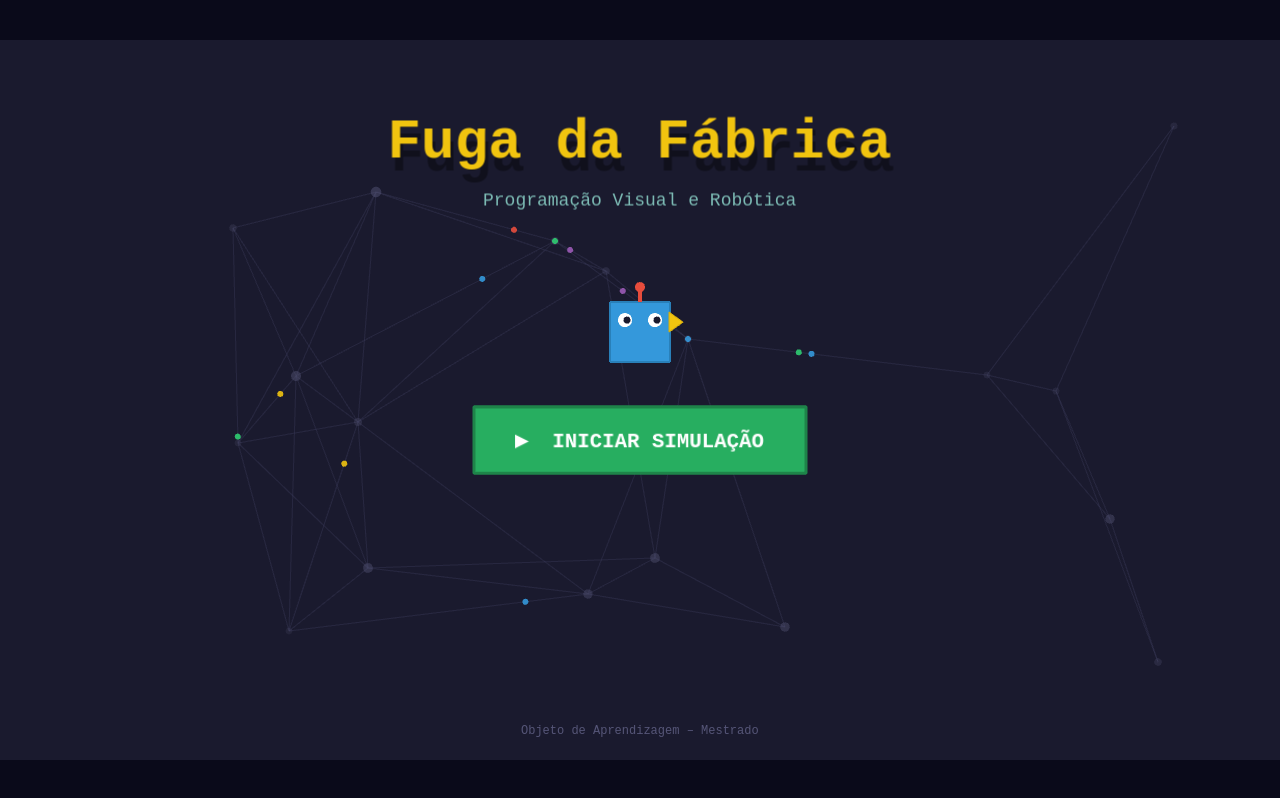
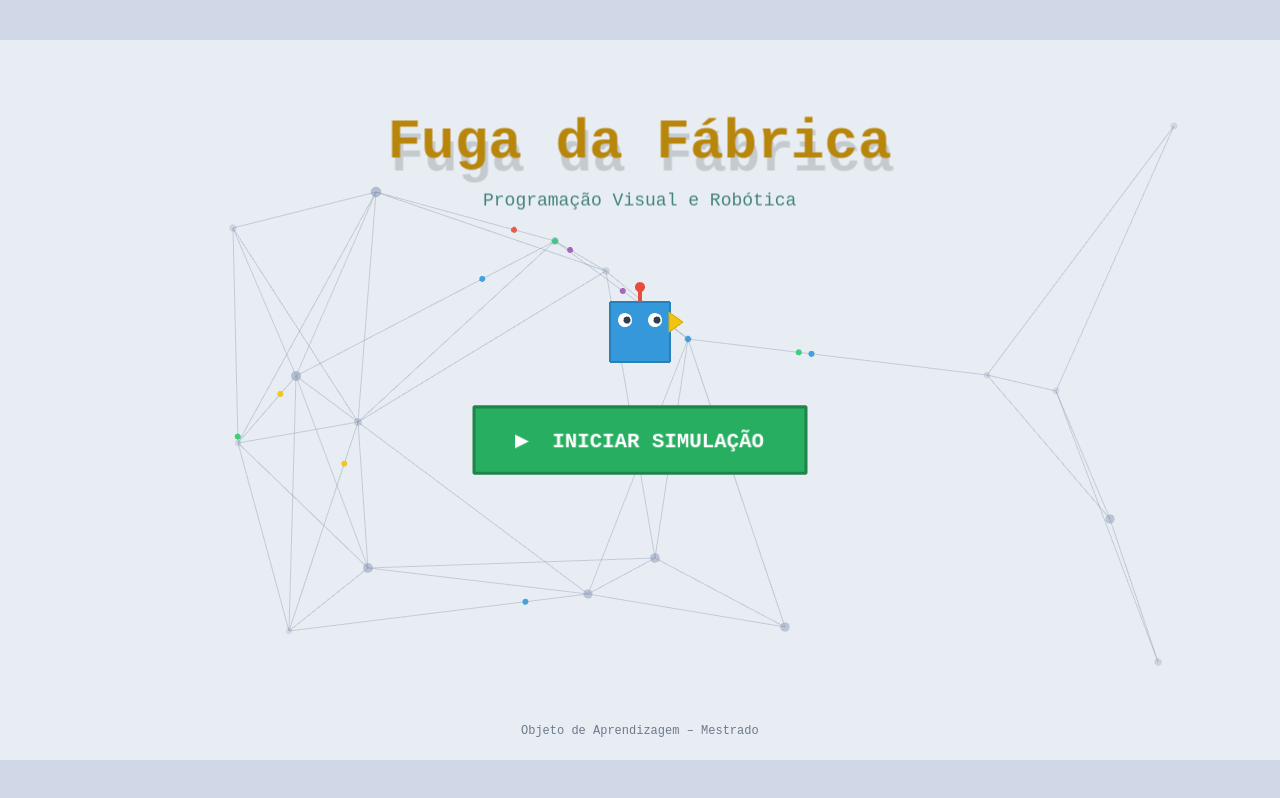
Before and after one commit to amfabian/fuga-da-fabrica, a website built with Vite: page index.html in a window 1280 px wide. Built offline with nearby package versions, Linux system fonts and the light colour scheme; animation ran at ten frames a second.

Commit message:
ajustes estilo

```diff
--- a/src/main.js
+++ b/src/main.js
@@ -30,7 +30,7 @@ const config = {
     width: GAME_WIDTH,
     height: GAME_HEIGHT,
     parent: "phaser-container",
-    backgroundColor: "#1a1a2e",
+    backgroundColor: "#e8edf3",
     scale: {
         mode: Phaser.Scale.FIT,
         autoCenter: Phaser.Scale.CENTER_BOTH,
--- a/src/scenes/LogicScene.js
+++ b/src/scenes/LogicScene.js
@@ -62,16 +62,16 @@ export class LogicScene extends Phaser.Scene {
             fullH / 2,
             halfW,
             fullH,
-            0x0f0f23,
+            0xdce3ed,
         );
-        bg.setAlpha(0.5);
+        bg.setAlpha(0.6);
 
         // Título
         this.add
             .text(halfW / 2, 30, "LÓGICA", {
                 fontFamily: "monospace",
                 fontSize: "22px",
-                color: "#f1c40f",
+                color: "#b8860b",
             })
             .setOrigin(0.5);
 
@@ -140,9 +140,9 @@ export class LogicScene extends Phaser.Scene {
             paletteY,
             halfW - 40,
             50,
-            0x1a1a3e,
+            0xc8d0e0,
         );
-        paletteBg.setStrokeStyle(1, 0x3a3a5c);
+        paletteBg.setStrokeStyle(1, 0x8899aa);
         paletteBg.setAlpha(0.8);
         this.paletteObjects.push(paletteBg);
 
@@ -150,7 +150,7 @@ export class LogicScene extends Phaser.Scene {
             .text(20, paletteY, "Paleta:", {
                 fontFamily: "monospace",
                 fontSize: "13px",
-                color: "#888",
+                color: "#4a5568",
             })
             .setOrigin(0, 0.5);
         this.paletteObjects.push(paletteLabel);
@@ -270,12 +270,23 @@ export class LogicScene extends Phaser.Scene {
         const level = LEVELS[levelNum];
         const instructions = level ? level.instructions : [];
 
+        // Título "Instruções"
+        const title = this.add
+            .text(halfW - 20, fullH - 180, "Instruções", {
+                fontFamily: "monospace",
+                fontSize: "16px",
+                color: "#2c3e50",
+                fontStyle: "bold",
+            })
+            .setOrigin(1, 0.5);
+        this.instructionObjects.push(title);
+
         instructions.forEach((text, i) => {
             const t = this.add
-                .text(halfW - 20, fullH - 160 + i * 20, text, {
+                .text(halfW - 20, fullH - 155 + i * 24, text, {
                     fontFamily: "monospace",
-                    fontSize: "11px",
-                    color: "#666",
+                    fontSize: "14px",
+                    color: "#3a4a5c",
                 })
                 .setOrigin(1, 0.5);
             this.instructionObjects.push(t);
--- a/src/scenes/SimulationScene.js
+++ b/src/scenes/SimulationScene.js
@@ -20,8 +20,8 @@ import Phaser from "phaser";
 const GRID_COLS = 5;
 const GRID_ROWS = 5;
 const CELL_SIZE = 80;
-const GRID_LINE_COLOR = 0x3a3a5c;
-const GRID_LINE_ALPHA = 0.8;
+const GRID_LINE_COLOR = 0x6b7a99;
+const GRID_LINE_ALPHA = 0.9;
 
 /**
  * Mapa de direção → delta de grid.
@@ -52,11 +52,11 @@ export const LEVELS = {
         obstacles: [],
         availableNodes: ["move_forward"],
         instructions: [
-            '1. Clique em "+ MOVER FRENTE" para criar nós',
-            "2. Clique na porta verde (●) de saída",
+            '1. Clique em "+ MOVER FRENTE" para criar nós.',
+            "2. Clique na porta verde (●) de saída,",
             "   depois na porta vermelha (●) de entrada",
-            "   para conectá-los com um fio",
-            '3. Conecte 3 nós "MOVER FRENTE" ao "INÍCIO"',
+            "   para conectá-los com um fio.",
+            '3. Conecte 3 nós "MOVER FRENTE" ao "INÍCIO".',
             '4. Clique em "▶ EXECUTAR" para rodar!',
         ],
     },
@@ -69,8 +69,8 @@ export const LEVELS = {
         obstacles: [],
         availableNodes: ["move_forward", "turn_right", "turn_left"],
         instructions: [
-            '1. Use "MOVER FRENTE" e "GIRAR DIREITA"',
-            "2. Mova para a direita, gire, e continue",
+            '1. Use "MOVER FRENTE" e "GIRAR DIREITA".',
+            "2. Mova para a direita, gire e continue.",
             "3. A bateria está em posição aleatória!",
             '4. Clique em "▶ EXECUTAR" para testar!',
         ],
@@ -141,11 +141,11 @@ export const LEVELS = {
             "check_sensor",
         ],
         instructions: [
-            '1. Use "VERIFICAR SENSOR" sobre as caixas',
-            "2. O robô deve ESTAR SOBRE a caixa para",
-            "   verificar se é verde (Livre) ou vermelha",
-            "   (Bloq.)",
-            "3. Verifique as DUAS caixas e chegue",
+            '1. Use "VERIFICAR SENSOR" sobre as caixas.',
+            "2. O robô deve estar sobre a caixa para",
+            "   verificar se é verde (livre) ou vermelha",
+            "   (bloqueada).",
+            "3. Verifique as duas caixas e chegue",
             "   à bateria para vencer!",
             '4. Clique em "▶ EXECUTAR" para testar!',
         ],
@@ -196,7 +196,7 @@ export class SimulationScene extends Phaser.Scene {
             .text(halfW / 2, 30, "SIMULAÇÃO", {
                 fontFamily: "monospace",
                 fontSize: "22px",
-                color: "#94e2d5",
+                color: "#1a6b5a",
             })
             .setOrigin(0.5);
 
@@ -205,14 +205,14 @@ export class SimulationScene extends Phaser.Scene {
             .text(halfW / 2, 58, "", {
                 fontFamily: "monospace",
                 fontSize: "14px",
-                color: "#888",
+                color: "#4a5568",
             })
             .setOrigin(0.5);
         this._updateLevelText();
 
         // Linha divisória na borda direita
         const divider = this.add.graphics();
-        divider.lineStyle(2, 0x555577, 1);
+        divider.lineStyle(2, 0x8899aa, 1);
         divider.lineBetween(halfW - 1, 0, halfW - 1, fullH);
     }
 
--- a/src/scenes/SplashScene.js
+++ b/src/scenes/SplashScene.js
@@ -66,7 +66,7 @@ export class SplashScene extends Phaser.Scene {
 
         // Desenhar os fios (linhas finas)
         this.wireGraphics = this.add.graphics();
-        this.wireGraphics.lineStyle(1, 0x3a3a5c, 0.4);
+        this.wireGraphics.lineStyle(1, 0x8899aa, 0.4);
         for (const edge of this.bgEdges) {
             this.wireGraphics.lineBetween(
                 edge.from.x,
@@ -78,7 +78,7 @@ export class SplashScene extends Phaser.Scene {
 
         // Desenhar os nós (círculos pequenos)
         for (const node of this.bgNodes) {
-            const circle = this.add.circle(node.x, node.y, 4, 0x555577, 0.6);
+            const circle = this.add.circle(node.x, node.y, 4, 0x7788aa, 0.6);
             // Pulso suave nos nós
             this.tweens.add({
                 targets: circle,
@@ -120,7 +120,7 @@ export class SplashScene extends Phaser.Scene {
                 color: "#000000",
             })
             .setOrigin(0.5)
-            .setAlpha(0.4);
+            .setAlpha(0.15);
 
         // Título principal
         const title = this.add
@@ -128,7 +128,7 @@ export class SplashScene extends Phaser.Scene {
                 fontFamily: "monospace",
                 fontSize: "56px",
                 fontStyle: "bold",
-                color: "#f1c40f",
+                color: "#b8860b",
             })
             .setOrigin(0.5)
             .setAlpha(0);
@@ -147,7 +147,7 @@ export class SplashScene extends Phaser.Scene {
             .text(W / 2, 160, "Programação Visual e Robótica", {
                 fontFamily: "monospace",
                 fontSize: "18px",
-                color: "#94e2d5",
+                color: "#1a6b5a",
             })
             .setOrigin(0.5)
             .setAlpha(0);
@@ -243,7 +243,7 @@ export class SplashScene extends Phaser.Scene {
             .text(W / 2, H - 30, "Objeto de Aprendizagem – Mestrado", {
                 fontFamily: "monospace",
                 fontSize: "12px",
-                color: "#555577",
+                color: "#6b7a8d",
             })
             .setOrigin(0.5);
 
@@ -301,8 +301,8 @@ export class SplashScene extends Phaser.Scene {
         // Olhos
         const eyeL = this.add.circle(-15, -12, 7, 0xffffff);
         const eyeR = this.add.circle(15, -12, 7, 0xffffff);
-        const pupilL = this.add.circle(-13, -12, 3.5, 0x1a1a2e);
-        const pupilR = this.add.circle(17, -12, 3.5, 0x1a1a2e);
+        const pupilL = this.add.circle(-13, -12, 3.5, 0x2c3e50);
+        const pupilR = this.add.circle(17, -12, 3.5, 0x2c3e50);
 
         // Antena
         const antenna = this.add.rectangle(0, -37, 4, 14, 0xe74c3c);
--- a/style.css
+++ b/style.css
@@ -7,8 +7,8 @@
 body {
     margin: 0;
     padding: 0;
-    color: rgba(255, 255, 255, 0.87);
-    background-color: #0a0a1a;
+    color: rgba(0, 0, 0, 0.87);
+    background-color: #d0d8e8;
     overflow: hidden;
 }
 
```
